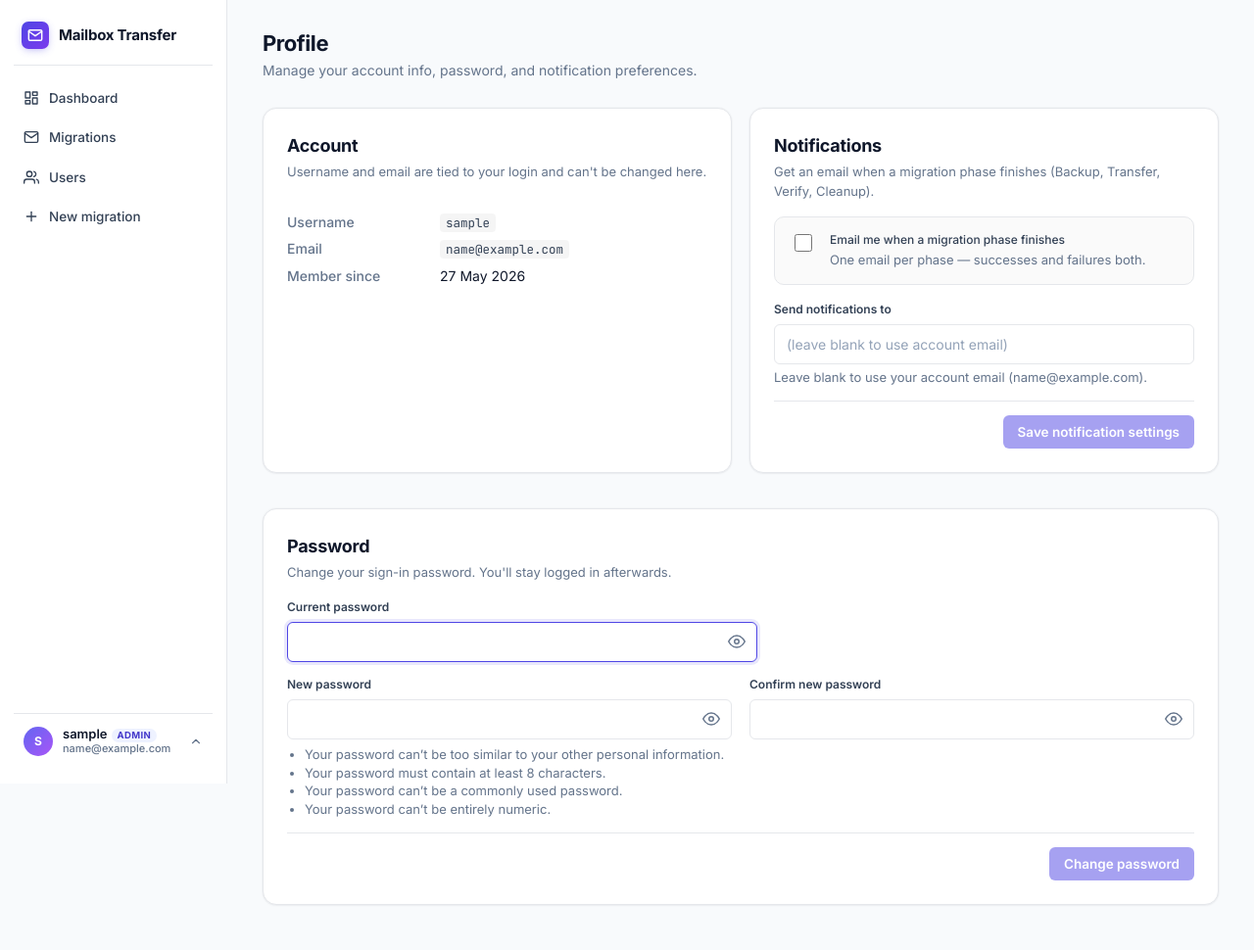
After one commit to Listandsell2021/MailBoxTransfer, a Django app: page /profile/ in a window 1280 px wide. The commit adds this page. Shown: the whole page at 98% size. Run offline with Django 5.2, Linux system fonts and the light colour scheme; the visitor is signed in with stand-in values (Sample User, id 1); data comes from the database, SQL or seed files in the repository; some libraries are stand-ins or nearby versions.

Commit message:
email notification enabled

```diff
--- a/migrator/forms.py
+++ b/migrator/forms.py
@@ -2,7 +2,7 @@ from django import forms
 
 from allauth.account.forms import SignupForm
 
-from .models import Migration
+from .models import Migration, UserProfile
 
 
 class MailboxSignupForm(SignupForm):
@@ -61,3 +61,18 @@ class MigrationForm(forms.ModelForm):
         if commit:
             obj.save()
         return obj
+
+
+class ProfileForm(forms.ModelForm):
+    notify_email = forms.EmailField(
+        required=False,
+        widget=forms.EmailInput(attrs={"placeholder": "(leave blank to use account email)"}),
+        help_text="Leave blank to send notifications to your account email.",
+    )
+
+    class Meta:
+        model = UserProfile
+        fields = ["notifications_enabled", "notify_email"]
+        labels = {
+            "notifications_enabled": "Send me email notifications when a migration phase finishes",
+        }
--- a/migrator/templates/migrator/base.html
+++ b/migrator/templates/migrator/base.html
@@ -159,6 +159,15 @@
   }
   aside.sidebar .signout-form button:hover { background: var(--subtle); color: var(--red); }
   aside.sidebar .signout-form button:hover svg { color: var(--red); }
+  aside.sidebar .signout-form .signout-link {
+    display: flex; align-items: center; gap: 10px; width: 100%;
+    color: var(--muted); background: transparent; border: 0;
+    padding: 9px 10px; border-radius: var(--r-sm);
+    font: inherit; font-weight: 500; font-size: 13.5px;
+    text-align: left; text-decoration: none; transition: all .12s;
+    box-sizing: border-box;
+  }
+  aside.sidebar .signout-form .signout-link:hover { background: var(--subtle); color: var(--text, #111); }
   aside.sidebar .signout-form .icon-sm { width: 16px; height: 16px; }
   aside.sidebar .user-card .avatar {
     width: 30px; height: 30px; border-radius: 50%;
@@ -595,6 +604,10 @@
   <div class="user-area">
     <form method="post" action="{% url 'account_logout' %}" class="signout-form" id="signoutForm">
       {% csrf_token %}
+      <a href="{% url 'migrator:profile' %}" class="signout-link" title="Profile settings">
+        <svg class="icon-sm" viewBox="0 0 24 24" fill="none" stroke="currentColor" stroke-linecap="round" stroke-linejoin="round"><path d="M20 21v-2a4 4 0 0 0-4-4H8a4 4 0 0 0-4 4v2"/><circle cx="12" cy="7" r="4"/></svg>
+        Profile
+      </a>
       <button type="submit" title="Sign out{% if user.email %} ({{ user.email }}){% endif %}">
         <svg class="icon-sm" viewBox="0 0 24 24" fill="none" stroke="currentColor" stroke-linecap="round" stroke-linejoin="round"><path d="M9 21H5a2 2 0 0 1-2-2V5a2 2 0 0 1 2-2h4"/><polyline points="16 17 21 12 16 7"/><line x1="21" y1="12" x2="9" y2="12"/></svg>
         Sign out
--- /dev/null
+++ b/migrator/templates/migrator/profile.html
@@ -0,0 +1,208 @@
+{% extends "migrator/base.html" %}
+{% block title %}Profile · Mailbox Transfer{% endblock %}
+{% block content %}
+<style>
+  .profile-stack {
+    display: grid; gap: 18px;
+    grid-template-columns: repeat(2, minmax(0, 1fr));
+    align-items: stretch;
+  }
+  .profile-stack > .card-full { grid-column: 1 / -1; }
+  /* Visual order: Account, Notifications (row 1), Password (row 2 full-width).
+     Kept in a different source order to minimise template churn. */
+  .profile-stack > .card-account       { order: 1; }
+  .profile-stack > .card-notifications { order: 2; }
+  .profile-stack > .card-password      { order: 3; }
+  /* Equal-height cards: each card becomes a flex column, and the action
+     row (`.right`) gets pushed to the bottom so the Save buttons align. */
+  .profile-stack > .card { display: flex; flex-direction: column; }
+  .profile-stack > .card > form { display: flex; flex-direction: column; flex: 1 1 auto; }
+  .profile-stack > .card > form > .right { margin-top: auto !important; }
+  /* Compact the Django default password-rules bullet list. */
+  .profile-stack .account-line ul { margin: 4px 0 0; padding-left: 18px; }
+  .profile-stack .account-line li { margin: 0; line-height: 1.45; }
+  @media (max-width: 880px) {
+    .profile-stack { grid-template-columns: 1fr; }
+  }
+  .ro-grid { display: grid; grid-template-columns: 140px 1fr; gap: 6px 16px; font-size: 14px; }
+  .ro-grid dt { color: var(--muted); font-weight: 500; }
+  .ro-grid dd { margin: 0; color: var(--text, #111); }
+  .ro-grid dd code { background: rgba(0,0,0,0.04); padding: 1px 6px; border-radius: 4px; }
+  .toggle-row {
+    display: flex; align-items: flex-start; gap: 12px;
+    padding: 14px 16px; border: 1px solid var(--card-border);
+    border-radius: var(--r); background: #fafafa;
+  }
+  .toggle-row input[type=checkbox] { margin-top: 2px; width: 18px; height: 18px; cursor: pointer; }
+  .toggle-row label { margin: 0; cursor: pointer; font-weight: 500; }
+  .toggle-row .hint { color: var(--muted); font-size: 13px; font-weight: 400; margin-top: 2px; }
+  .account-line { color: var(--muted); font-size: 13px; margin-top: 6px; }
+  .section-head { font-size: 16px; margin: 0 0 4px; }
+  .section-sub  { color: var(--muted); font-size: 13px; margin: 0 0 16px; }
+  .pw-wrap { position: relative; }
+  .pw-wrap input { padding-right: 40px !important; }
+  .pw-toggle {
+    position: absolute; top: 50%; right: 6px; transform: translateY(-50%);
+    background: transparent; border: 0; padding: 6px; cursor: pointer;
+    color: var(--muted); display: inline-flex; align-items: center;
+    border-radius: 4px;
+  }
+  .pw-toggle:hover { color: var(--text, #111); background: rgba(0,0,0,0.04); }
+  .pw-toggle svg { width: 18px; height: 18px; display: block; }
+  .pw-toggle svg[hidden] { display: none; }
+  .btn[disabled], .btn:disabled { opacity: 0.5; cursor: not-allowed; }
+</style>
+
+<div class="page-head">
+  <div>
+    <h1>Profile</h1>
+    <p class="page-sub">Manage your account info, password, and notification preferences.</p>
+  </div>
+</div>
+
+<div class="profile-stack">
+
+  {# ---------- Account info ---------- #}
+  <div class="card card-account">
+    <h2 class="section-head">Account</h2>
+    <p class="section-sub">Username and email are tied to your login and can't be changed here.</p>
+
+    <dl class="ro-grid">
+      <dt>Username</dt><dd><code>{{ account_username }}</code></dd>
+      <dt>Email</dt><dd><code>{{ account_email|default:"—" }}</code></dd>
+      <dt>Member since</dt><dd>{{ date_joined|date:"j M Y" }}</dd>
+    </dl>
+  </div>
+
+  {# ---------- Password ---------- #}
+  <div class="card card-full card-password">
+    <h2 class="section-head">Password</h2>
+    <p class="section-sub">Change your sign-in password. You'll stay logged in afterwards.</p>
+
+    <form method="post" novalidate>
+      {% csrf_token %}
+      <input type="hidden" name="form_name" value="password">
+
+      {% if password_form.non_field_errors %}
+        <div class="alert error">
+          <svg class="icon-lg" viewBox="0 0 24 24" fill="none" stroke="currentColor" stroke-linecap="round" stroke-linejoin="round"><circle cx="12" cy="12" r="10"/><line x1="12" y1="8" x2="12" y2="12"/><line x1="12" y1="16" x2="12.01" y2="16"/></svg>
+          <div>{{ password_form.non_field_errors|join:" · " }}</div>
+        </div>
+      {% endif %}
+
+      <div class="field {% if password_form.old_password.errors %}has-error{% endif %}" style="max-width: 480px;">
+        <label for="{{ password_form.old_password.id_for_label }}">Current password</label>
+        <div class="pw-wrap">
+          {{ password_form.old_password }}
+          <button type="button" class="pw-toggle" data-target="{{ password_form.old_password.id_for_label }}" aria-label="Show password" tabindex="-1">
+            <svg class="pw-eye"     viewBox="0 0 24 24" fill="none" stroke="currentColor" stroke-linecap="round" stroke-linejoin="round" stroke-width="2"><path d="M1 12s4-8 11-8 11 8 11 8-4 8-11 8-11-8-11-8z"/><circle cx="12" cy="12" r="3"/></svg>
+            <svg class="pw-eye-off" viewBox="0 0 24 24" fill="none" stroke="currentColor" stroke-linecap="round" stroke-linejoin="round" stroke-width="2" hidden><path d="M17.94 17.94A10.94 10.94 0 0 1 12 20c-7 0-11-8-11-8a19.45 19.45 0 0 1 5.17-5.93"/><path d="M9.9 4.24A10.94 10.94 0 0 1 12 4c7 0 11 8 11 8a19.46 19.46 0 0 1-3.17 4.19"/><path d="M9.88 9.88a3 3 0 1 0 4.24 4.24"/><line x1="1" y1="1" x2="23" y2="23"/></svg>
+          </button>
+        </div>
+        {% if password_form.old_password.errors %}<div class="field-error">{{ password_form.old_password.errors|join:" · " }}</div>{% endif %}
+      </div>
+
+      <div class="grid two">
+        <div class="field {% if password_form.new_password1.errors %}has-error{% endif %}">
+          <label for="{{ password_form.new_password1.id_for_label }}">New password</label>
+          <div class="pw-wrap">
+            {{ password_form.new_password1 }}
+            <button type="button" class="pw-toggle" data-target="{{ password_form.new_password1.id_for_label }}" aria-label="Show password" tabindex="-1">
+              <svg class="pw-eye"     viewBox="0 0 24 24" fill="none" stroke="currentColor" stroke-linecap="round" stroke-linejoin="round" stroke-width="2"><path d="M1 12s4-8 11-8 11 8 11 8-4 8-11 8-11-8-11-8z"/><circle cx="12" cy="12" r="3"/></svg>
+              <svg class="pw-eye-off" viewBox="0 0 24 24" fill="none" stroke="currentColor" stroke-linecap="round" stroke-linejoin="round" stroke-width="2" hidden><path d="M17.94 17.94A10.94 10.94 0 0 1 12 20c-7 0-11-8-11-8a19.45 19.45 0 0 1 5.17-5.93"/><path d="M9.9 4.24A10.94 10.94 0 0 1 12 4c7 0 11 8 11 8a19.46 19.46 0 0 1-3.17 4.19"/><path d="M9.88 9.88a3 3 0 1 0 4.24 4.24"/><line x1="1" y1="1" x2="23" y2="23"/></svg>
+            </button>
+          </div>
+          {% if password_form.new_password1.help_text %}<div class="account-line">{{ password_form.new_password1.help_text|safe }}</div>{% endif %}
+          {% if password_form.new_password1.errors %}<div class="field-error">{{ password_form.new_password1.errors|join:" · " }}</div>{% endif %}
+        </div>
+        <div class="field {% if password_form.new_password2.errors %}has-error{% endif %}">
+          <label for="{{ password_form.new_password2.id_for_label }}">Confirm new password</label>
+          <div class="pw-wrap">
+            {{ password_form.new_password2 }}
+            <button type="button" class="pw-toggle" data-target="{{ password_form.new_password2.id_for_label }}" aria-label="Show password" tabindex="-1">
+              <svg class="pw-eye"     viewBox="0 0 24 24" fill="none" stroke="currentColor" stroke-linecap="round" stroke-linejoin="round" stroke-width="2"><path d="M1 12s4-8 11-8 11 8 11 8-4 8-11 8-11-8-11-8z"/><circle cx="12" cy="12" r="3"/></svg>
+              <svg class="pw-eye-off" viewBox="0 0 24 24" fill="none" stroke="currentColor" stroke-linecap="round" stroke-linejoin="round" stroke-width="2" hidden><path d="M17.94 17.94A10.94 10.94 0 0 1 12 20c-7 0-11-8-11-8a19.45 19.45 0 0 1 5.17-5.93"/><path d="M9.9 4.24A10.94 10.94 0 0 1 12 4c7 0 11 8 11 8a19.46 19.46 0 0 1-3.17 4.19"/><path d="M9.88 9.88a3 3 0 1 0 4.24 4.24"/><line x1="1" y1="1" x2="23" y2="23"/></svg>
+            </button>
+          </div>
+          {% if password_form.new_password2.errors %}<div class="field-error">{{ password_form.new_password2.errors|join:" · " }}</div>{% endif %}
+        </div>
+      </div>
+
+      <div class="right" style="margin-top: 18px; padding-top: 14px; border-top: 1px solid var(--card-border); display: flex; justify-content: flex-end;">
+        <button type="submit" class="btn btn-primary">Change password</button>
+      </div>
+    </form>
+  </div>
+
+  {# ---------- Notifications ---------- #}
+  <div class="card card-notifications">
+    <h2 class="section-head">Notifications</h2>
+    <p class="section-sub">Get an email when a migration phase finishes (Backup, Transfer, Verify, Cleanup).</p>
+
+    <form method="post" novalidate>
+      {% csrf_token %}
+      <input type="hidden" name="form_name" value="notifications">
+
+      {% if form.non_field_errors %}
+        <div class="alert error">
+          <svg class="icon-lg" viewBox="0 0 24 24" fill="none" stroke="currentColor" stroke-linecap="round" stroke-linejoin="round"><circle cx="12" cy="12" r="10"/><line x1="12" y1="8" x2="12" y2="12"/><line x1="12" y1="16" x2="12.01" y2="16"/></svg>
+          <div>{{ form.non_field_errors|join:" · " }}</div>
+        </div>
+      {% endif %}
+
+      <div style="margin-bottom: 16px;">
+        <div class="toggle-row">
+          {{ form.notifications_enabled }}
+          <div>
+            <label for="{{ form.notifications_enabled.id_for_label }}">Email me when a migration phase finishes</label>
+            <div class="hint">One email per phase — successes and failures both.</div>
+          </div>
+        </div>
+        {% if form.notifications_enabled.errors %}<div class="field-error">{{ form.notifications_enabled.errors|join:" · " }}</div>{% endif %}
+      </div>
+
+      <div class="field {% if form.notify_email.errors %}has-error{% endif %}" style="max-width: 480px;">
+        <label for="{{ form.notify_email.id_for_label }}">Send notifications to</label>
+        {{ form.notify_email }}
+        <div class="account-line" style="margin-top: 4px;">Leave blank to use your account email ({{ account_email|default:"not set" }}).</div>
+        {% if form.notify_email.errors %}<div class="field-error">{{ form.notify_email.errors|join:" · " }}</div>{% endif %}
+      </div>
+
+      <div class="right" style="margin-top: 18px; padding-top: 14px; border-top: 1px solid var(--card-border); display: flex; justify-content: flex-end;">
+        <button type="submit" class="btn btn-primary">Save notification settings</button>
+      </div>
+    </form>
+  </div>
+
+</div>
+
+<script>
+// Password show/hide toggles.
+document.querySelectorAll('.pw-toggle').forEach(btn => {
+  btn.addEventListener('click', () => {
+    const inp = document.getElementById(btn.dataset.target);
+    if (!inp) return;
+    const showing = inp.type === 'text';
+    inp.type = showing ? 'password' : 'text';
+    btn.querySelector('.pw-eye').toggleAttribute('hidden', !showing);
+    btn.querySelector('.pw-eye-off').toggleAttribute('hidden', showing);
+    btn.setAttribute('aria-label', showing ? 'Show password' : 'Hide password');
+  });
+});
+
+// Per-form dirty tracking: each Save button starts disabled and only becomes
+// active when the user modifies a field in that section. The forms are
+// identified by their hidden `form_name` input.
+document.querySelectorAll('form input[name="form_name"]').forEach(marker => {
+  const form = marker.closest('form');
+  if (!form) return;
+  const btn = form.querySelector('button[type="submit"]');
+  if (!btn) return;
+  btn.disabled = true;
+  btn.title = 'Change a field to enable saving.';
+  const enable = () => { btn.disabled = false; btn.title = ''; };
+  form.addEventListener('input', enable);
+  form.addEventListener('change', enable);
+});
+</script>
+{% endblock %}
--- a/migrator/urls.py
+++ b/migrator/urls.py
@@ -12,6 +12,7 @@ urlpatterns = [
     path("login/verify/", views.verify_otp, name="verify_otp"),
 
     path("", views.home, name="home"),
+    path("profile/", views.profile, name="profile"),
     path("migrations/", views.index, name="index"),
     path("users/", views.users_list, name="users"),
     path("users/<int:user_id>/toggle-active/", views.toggle_user_active, name="toggle_user_active"),
--- a/migrator/views.py
+++ b/migrator/views.py
@@ -23,9 +23,12 @@ from django.db.models import Count, Q
 from django_otp import devices_for_user, login as otp_login, user_has_device
 from django_otp.decorators import otp_required
 
-from .forms import MigrationForm
+from django.contrib.auth import update_session_auth_hash
+from django.contrib.auth.forms import PasswordChangeForm
+
+from .forms import MigrationForm, ProfileForm
 from .imap_client import ImapClient, auto_pair_folders
-from .models import FolderMapping, Migration, MessageRecord, PhaseRun, VerificationReport
+from .models import FolderMapping, Migration, MessageRecord, PhaseRun, UserProfile, VerificationReport
 from .phases import CleanupGate, launch_phase
 from .runtime import STATE, Credentials, load_credentials
 from .crypto import encrypt
@@ -158,6 +161,43 @@ def _owned_migrations(user):
     if not (user and user.is_authenticated):
         return Migration.objects.none()
     return Migration.objects.filter(owner=user)
+
+
+# ---------------------------------------------------------------------------
+# Profile / notification preferences
+# ---------------------------------------------------------------------------
+
+@otp_required(login_url="migrator:login")
+def profile(request: HttpRequest) -> HttpResponse:
+    profile_obj, _ = UserProfile.objects.get_or_create(user=request.user)
+
+    password_form = PasswordChangeForm(request.user)
+    notif_form = ProfileForm(instance=profile_obj)
+
+    if request.method == "POST":
+        which = request.POST.get("form_name", "")
+        if which == "password":
+            password_form = PasswordChangeForm(request.user, request.POST)
+            if password_form.is_valid():
+                user = password_form.save()
+                update_session_auth_hash(request, user)
+                messages.success(request, "Password changed.")
+                return redirect("migrator:profile")
+        elif which == "notifications":
+            notif_form = ProfileForm(request.POST, instance=profile_obj)
+            if notif_form.is_valid():
+                notif_form.save()
+                messages.success(request, "Notification settings saved.")
+                return redirect("migrator:profile")
+
+    return render(request, "migrator/profile.html", {
+        "password_form": password_form,
+        "form": notif_form,
+        "account_email": request.user.email,
+        "account_username": request.user.get_username(),
+        "date_joined": request.user.date_joined,
+        "nav_active": "profile",
+    })
 
 
 # ---------------------------------------------------------------------------
```
Also changed, not shown: migrator/models.py (+19 -0 lines), migrator/phases.py (+67 -0 lines), migrator/migrations/0007_userprofile.py (added).
